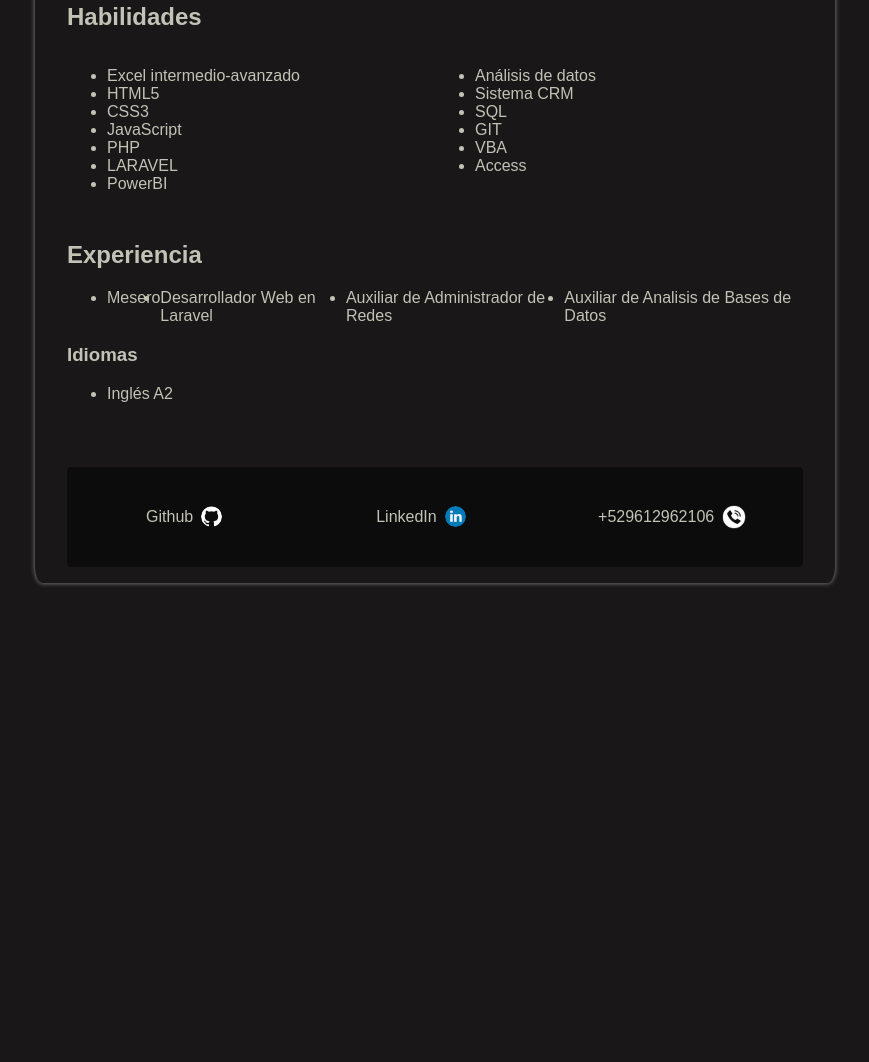
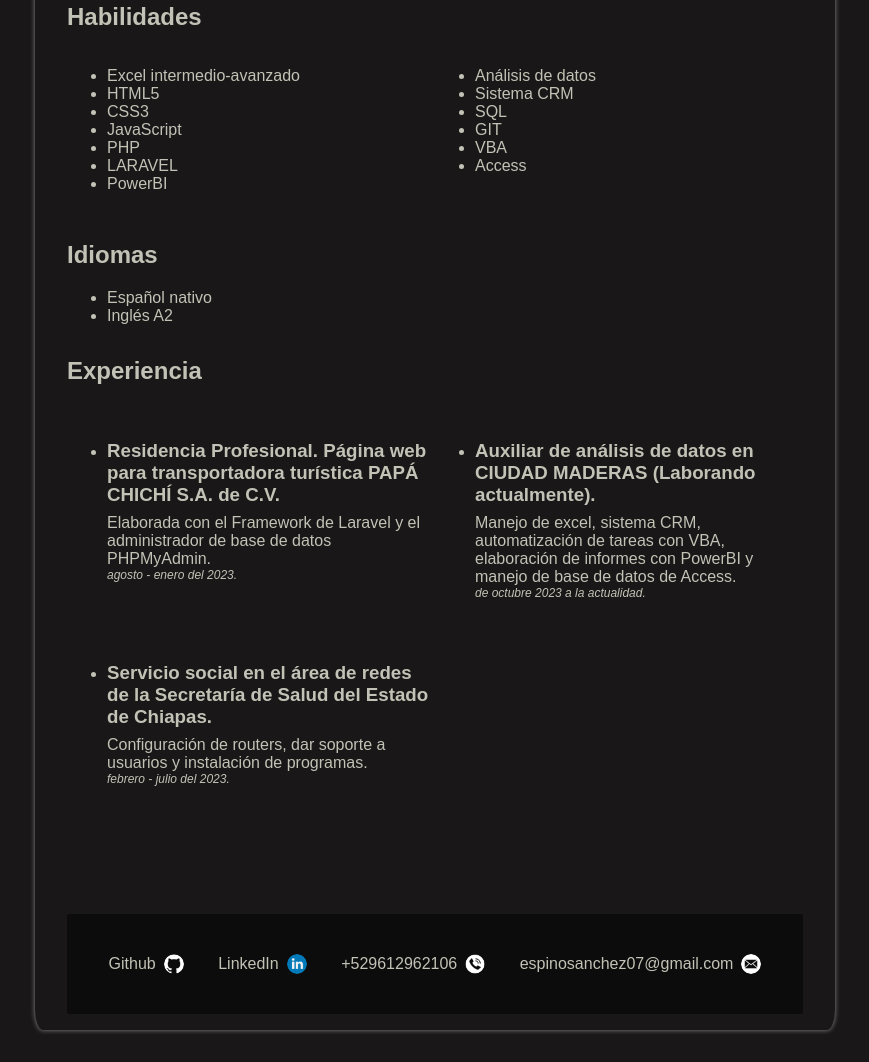
Before and after one commit to romanespi/CV, a plain HTML site: page index.html in a window 1280 px wide. Shown: the part 1025-2087 px from the top of the page, without its empty margins (205-1074 px from the left). Before the commit the page ends 1640 px from the top, so only its background shows below. Drawn offline with Linux system fonts and the light colour scheme.

Commit message:
Terminado, se corrigio el footer y se agrego experiencia

```diff
--- a/index.html
+++ b/index.html
@@ -90,23 +90,37 @@
                     <li>Access</li>
                 </ul>
             </div>
-
+        </section>
+        <section>
+            <h2>Idiomas</h2>
+            <ul>
+                <li>Español nativo</li>
+                <li>Inglés A2</li>
+            </ul>
         </section>
         <section>
             <h2>Experiencia</h2>
-            <ul class="skills">
-                <li>Mesero</li>
-                <li>Desarrollador Web en Laravel</li>
-                <li>Auxiliar de Administrador de Redes</li>
-                <li>Auxiliar de Analisis de Bases de Datos</li>
-            </ul>
-        </section>
-
-        <section>
-            <h3>Idiomas</h3>
-            <ul>
-                <li>Inglés A2</li>
-            </ul>
+            <div class="experience">
+                <ul>
+                    <li>
+                        <h3>Residencia Profesional. Página web para transportadora turística PAPÁ CHICHÍ S.A. de C.V.</h3>
+                        <span>Elaborada con el Framework de Laravel y el administrador de base de datos PHPMyAdmin.</span>
+                        <span class="date">agosto - enero del 2023.</span>
+                    </li>
+                    <li>
+                        <h3>Servicio social en el área de redes de la Secretaría de Salud del Estado de Chiapas.</h3>
+                        <span>Configuración de routers, dar soporte a usuarios y instalación de programas.</span>
+                        <span class="date">febrero - julio del 2023.</span>
+                    </li>
+                </ul>
+                <ul>
+                    <li>
+                        <h3>Auxiliar de análisis de datos en CIUDAD MADERAS (Laborando actualmente).</h3>
+                        <span>Manejo de excel, sistema CRM, automatización de tareas con VBA, elaboración de informes con PowerBI y manejo de base de datos de Access.</span>
+                        <span class="date">de octubre 2023 a la actualidad.</span>
+                    </li>
+                </ul>
+            </div>
         </section>
     </main>
     <footer>
@@ -129,6 +143,12 @@
                     <img class="icon" src="assets/phone.png" alt="Telefono">
                 </a>
             </li>
+            <li>
+                <a href="#">
+                    <span>espinosanchez07@gmail.com</span>
+                    <img class="icon" src="assets/correo.png" alt="Correo">
+                </a>
+            </li>
         </ul>
     </footer>
 </body>
--- a/style.css
+++ b/style.css
@@ -88,36 +88,52 @@ h2 {
     flex: 1;
 }
 
-footer {
+.experience {
+    display: flex;
+    justify-content: space-between;
+}
+
+.experience h3 {
+    padding-bottom: 0rem;
+    margin-bottom: .5rem;
+}
+
+.experience ul{
+    flex: 1;
+}
+
+.experience li {
+    margin-bottom: 5rem;
+}
+
+.date {
+    font-size: 12px;
+    font-style: italic;
+    display: block;
+}
+
+/*footer {
     display: flex;
     align-items: center;
     min-height: 100px;
+
     background-color: rgb(12, 12, 12);
     border-radius: .5% / 5%;
-    margin-top: 4rem;
+    margin-top: 2rem;
 }
 
 footer ul{
     display: flex;
     list-style: none;
+    justify-content:space-around;
     margin: 0rem;
     padding: 0rem;
 }
 
-footer ul li{
-    display: flex;
-    justify-content: center;
-    margin: 0;
-    padding: 0;
-}
-
 footer ul li a{
     display: flex;
-    justify-content: center;
     align-items: center;
     text-decoration: none;
-    margin: 0rem;
-    padding: .7rem;
 }
 
 footer ul li a span{
@@ -133,4 +149,46 @@ footer ul li a span:hover{
 .icon{
     width: 10%;
     border-radius: 100%;
+}*/
+footer {
+    display: flex;
+    align-items: center;
+    min-height: 100px;
+    background-color: rgb(12, 12, 12);
+    border-radius: 1%;
+    margin-top: 2rem;
+
 }
+
+footer ul {
+    display: flex;
+    list-style: none;
+    justify-content: space-between; /* Cambiado de space-around a space-between */
+    align-items: center;
+    margin: 2rem;
+    padding: 0;
+    width: 100%;
+}
+
+footer ul li a {
+    display: flex;
+    align-items: center;
+    text-decoration: none;
+    padding: .4rem .6rem;
+}
+
+footer ul li a span {
+    color: rgb(194, 194, 182);
+    margin-right: 0.5rem;
+}
+
+footer ul li a:hover {
+    background-color: rgb(25, 23, 23);
+    border-radius: 1%;
+}
+
+.icon {
+    width: 20px; /* Ajusta el tamaño según sea necesario */
+    height: 20px; /* Ajusta el tamaño según sea necesario */
+    border-radius: 50%;
+}
```
Also changed, not shown: assets/correo.png (added).
